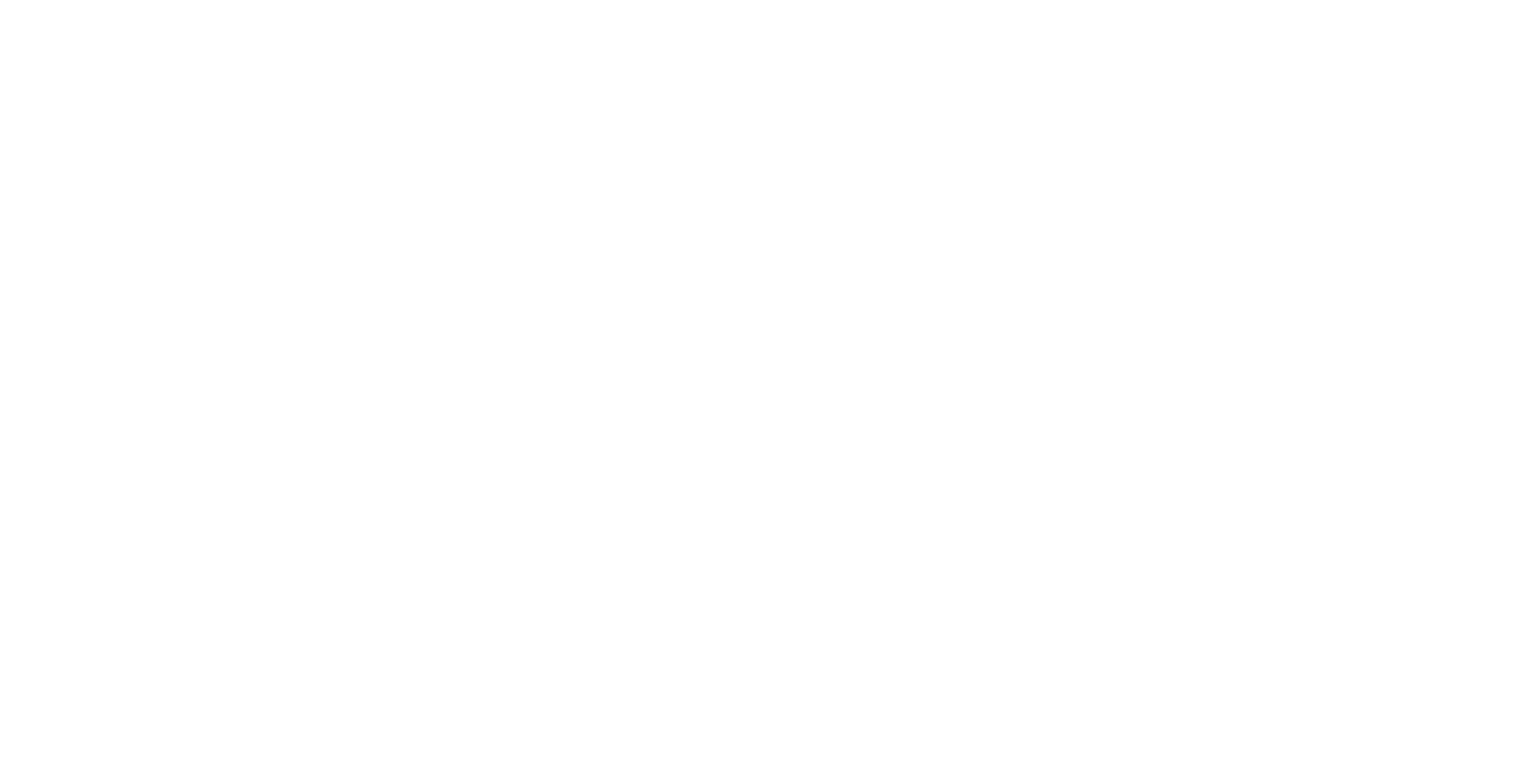
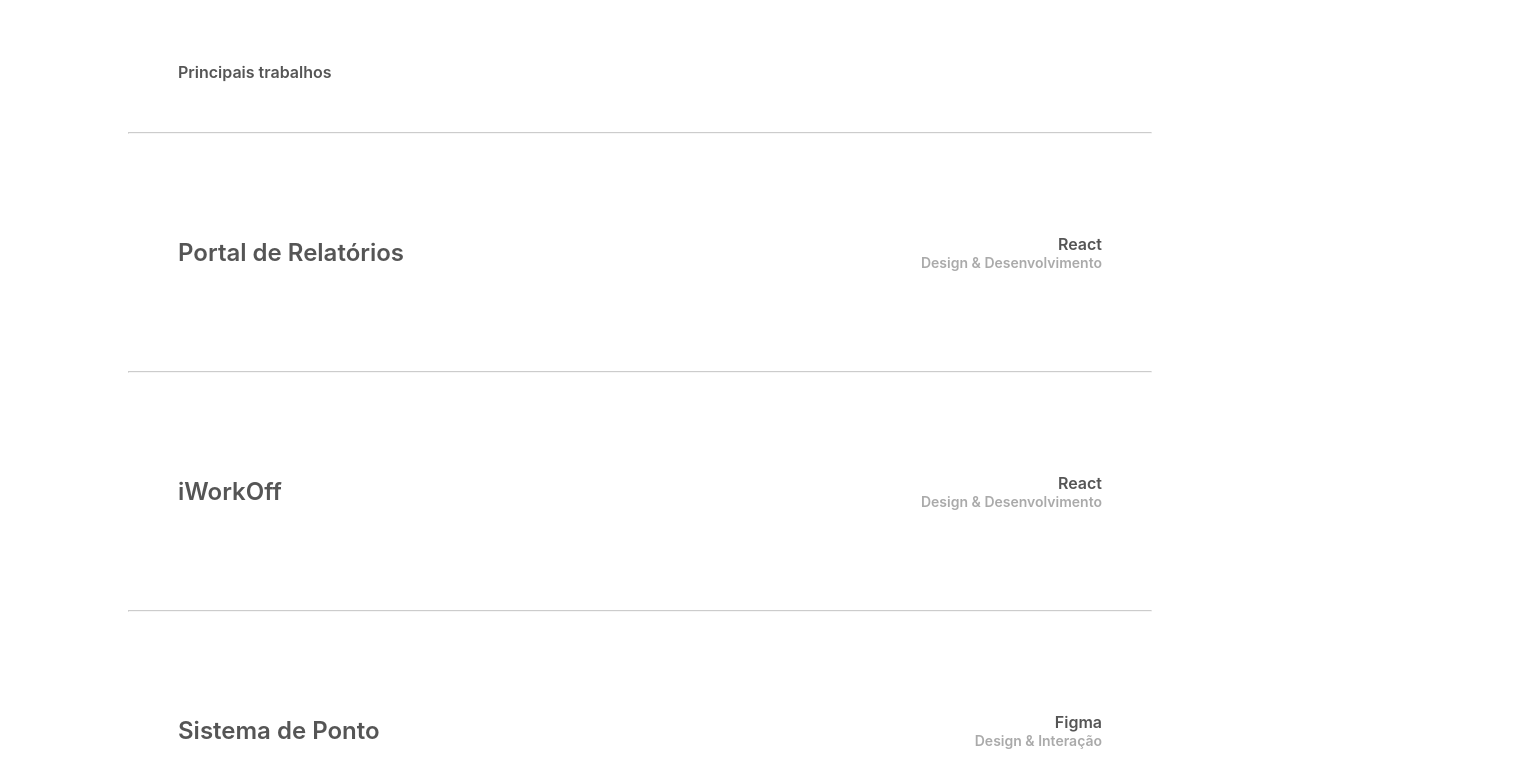
Before and after one commit to abnerjs/abnerjs.github.io, a React (Create React App) app: page / in a window 1280 px wide. Shown: the part 1660-2444 px from the top of the page, 1536 px wide, since content can reach past the window. Before the commit the page ends 1672 px from the top, so only its background shows below. Built offline with nearby package versions, Linux system fonts and the light colour scheme; a web font is replaced by a local one.

Commit message:
about me and some works

```diff
--- a/src/pages/Home.tsx
+++ b/src/pages/Home.tsx
@@ -1,4 +1,4 @@
-import { Button } from '@mui/material';
+import { Avatar, Button } from '@mui/material';
 import React from 'react';
 import Navbar from 'src/components/Navbar/Navbar';
 import './home.css';
@@ -10,7 +10,6 @@
             <Navbar />
 
             <div className="landing">
-                BLABLA
 
                 <div id="waves">
                     <svg className="waves" xmlns="http://www.w3.org/2000/svg" xmlnsXlink="http://www.w3.org/1999/xlink"
@@ -56,6 +55,76 @@
                     </Button>
                 </div>
             </div>
+
+            <div className="works">
+                <div className="title">Principais trabalhos</div>
+                <hr />
+                <div className="content">
+                    <div className="text">Portal de Relatórios</div>
+                    <div className="info">
+                        <div className="type">React</div>
+                        <div className="dev">Design & Desenvolvimento</div>
+                    </div>
+                </div>
+                <hr />
+                <div className="content">
+                    <div className="text">iWorkOff</div>
+                    <div className="info">
+                        <div className="type">React</div>
+                        <div className="dev">Design & Desenvolvimento</div>
+                    </div>
+                </div>
+                <hr />
+                <div className="content">
+                    <div className="text">Sistema de Ponto</div>
+                    <div className="info">
+                        <div className="type">Figma</div>
+                        <div className="dev">Design & Interação</div>
+                    </div>
+                </div>
+                <hr />
+                <div className="content">
+                    <div className="text">Portal de Relatórios</div>
+                    <div className="info">
+                        <div className="type">React</div>
+                        <div className="dev">Design & Desenvolvimento</div>
+                    </div>
+                </div>
+                <hr />
+                <div className="more-work">
+                    <Button variant='outlined' className='moreWork' endIcon={<Icon icon="fluent:arrow-right-48-regular" />}>
+                        Mais trabalhos
+                    </Button>
+                </div>
+
+
+            </div>
+            <div className="works-grid">
+                <div className="row">
+                    <div className="work"></div>
+                    <div className="work"></div>
+                    <div className="work"></div>
+                    <div className="work"></div>
+                </div>
+                <div className="row">
+                    <div className="work"></div>
+                    <div className="work"></div>
+                    <div className="work"></div>
+                    <div className="work"></div>
+                </div>
+            </div>
+
+            <div className="contact">
+                <div className="title">
+                    <h2>
+                        <span>
+                            <Avatar alt="Abner Silva" src="../assets/images/imgLanding.png" />
+                            Vamos trabalhar
+                        </span>
+                        <span>juntos!</span>
+                    </h2>
+                </div>
+            </div>
         </div>
     );
 }
--- a/src/pages/home.css
+++ b/src/pages/home.css
@@ -2,6 +2,9 @@
   width: 100vw;
   height: calc(100vh + 71.68px);
   background-color: darkgrey;
+  background-image: url(../assets/images/imgLanding.png);
+  background-repeat: no-repeat;
+  background-position: center top;
 }
 
 .curriculum {
@@ -41,7 +44,7 @@
   position: absolute;
   white-space: nowrap;
   will-change: transform;
-  animation: marquee 16s linear infinite;
+  animation: marquee 32s linear infinite;
 }
 
 .home .marquee .content {
@@ -140,3 +143,90 @@
     font-size: 24px;
   }
 }
+
+.home .works {
+  text-align: left;
+  padding: 0 10% 0 10%;
+  font-weight: 600;
+}
+
+.home .works .title {
+  color: #555;
+  padding: 50px;
+}
+
+.home .works hr {
+  opacity: 0.5;
+  margin: 0;
+}
+
+.home .works .content {
+  padding: 100px 50px 100px 50px;
+  color: #555;
+  font-size: 24px;
+  display: flex;
+  justify-content: space-between;
+  align-items: center;
+  transition: padding ease-out 0.8s;
+}
+
+.home .works .content .info {
+  text-align: right;
+  font-size: 16px;
+}
+
+.home .works .content:hover {
+  padding: 100px 10px 100px 10px;
+  transition: padding ease-out 0.4s;
+}
+
+.home .works .content .dev {
+  color: #AAA;
+  font-size: 14px;
+}
+
+.home .works .more-work {
+  display: flex;
+  justify-content: center;
+  padding: 100px 0 280px 0;
+}
+
+.home .works .more-work .moreWork {
+  width: 230px;
+  height: 100px;
+  border-radius: 50px;
+  color: black;
+  font-weight: 600;
+  border-color: #aaa;
+}
+
+.home .works .more-work .moreWork:hover {
+  background-color: #F8F8F8;
+}
+
+.home .works-grid {
+  width: 100%;
+  overflow: hidden;
+  margin-bottom: 200px;
+}
+
+.home .works-grid .row {
+  width: 125%;
+  display: flex;
+  justify-content: space-around;
+  margin-bottom: 50px;
+}
+
+.home .works-grid .row .work {
+  width: 100%;
+  background-color: #eee;
+  height: 330px;
+  margin: 0 25px;
+}
+
+.home .contact {
+  background-color: #333;
+  height: calc(100vh - 10px);
+  width: 100%;
+  padding: 0 10%;
+}
```
Also changed, not shown: src/assets/images/imgLanding.png (added).
